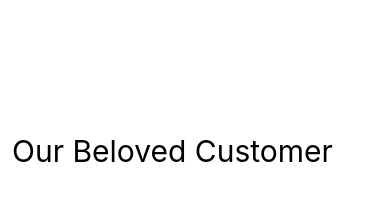
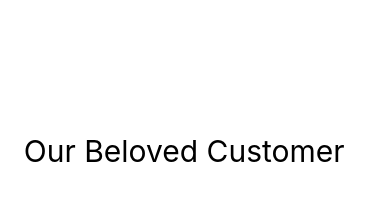
Before and after one commit to Anurag-1427/calls-redirect, a React (Create React App) app: page / in a window 390 px wide. Shown: the part 3000-3217 px from the top of the page. Built offline with nearby package versions, Linux system fonts and the light colour scheme.

Commit message:
Centering the Our beloved Customer-2

```diff
--- a/src/Components/MiddleFour.css
+++ b/src/Components/MiddleFour.css
@@ -73,6 +73,8 @@
         font-size: 30px;
         display: flex;
         justify-content: center;
+        position: relative;
+        left: 3%;
     }
     .line4{
         width: 45px;
```
